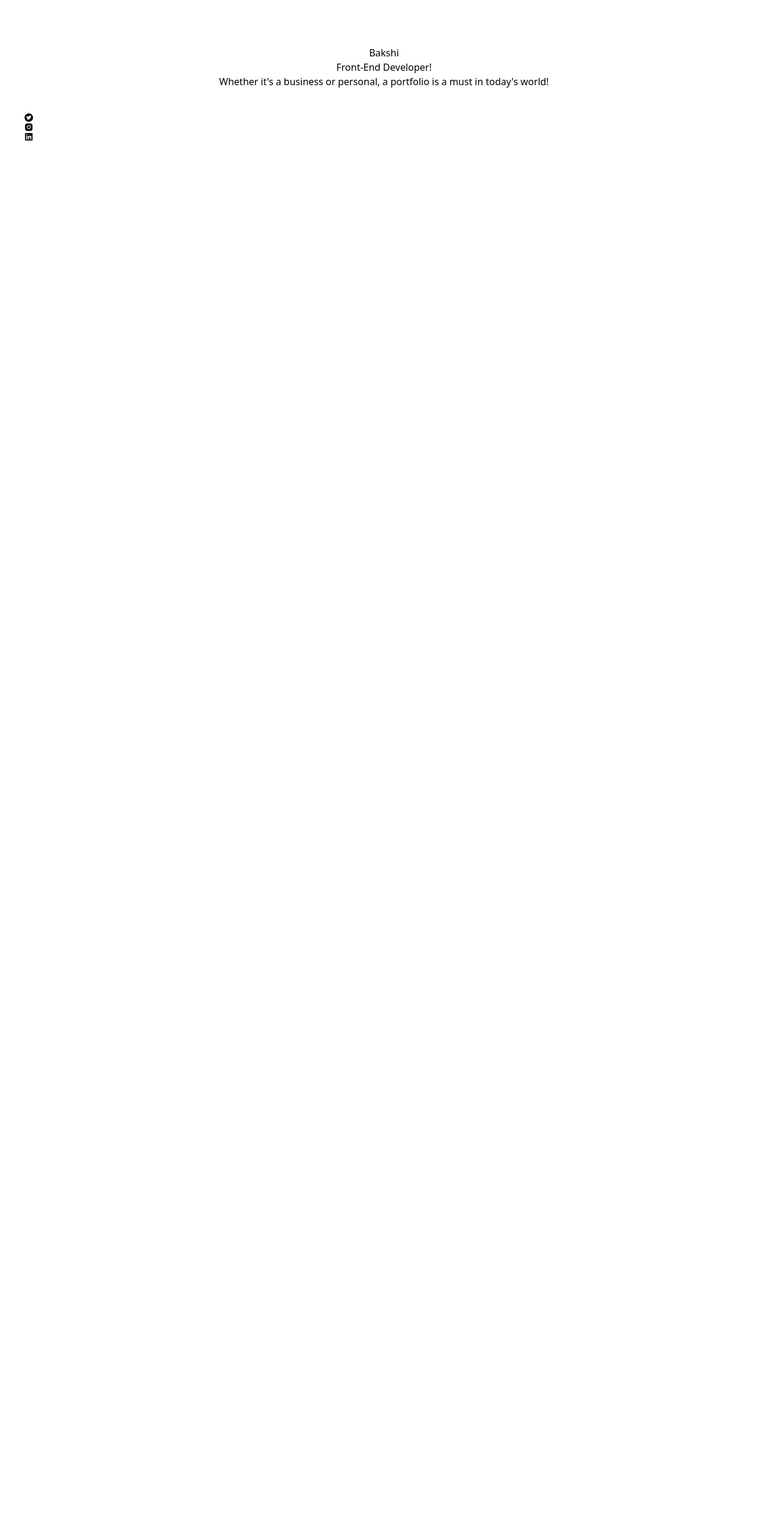
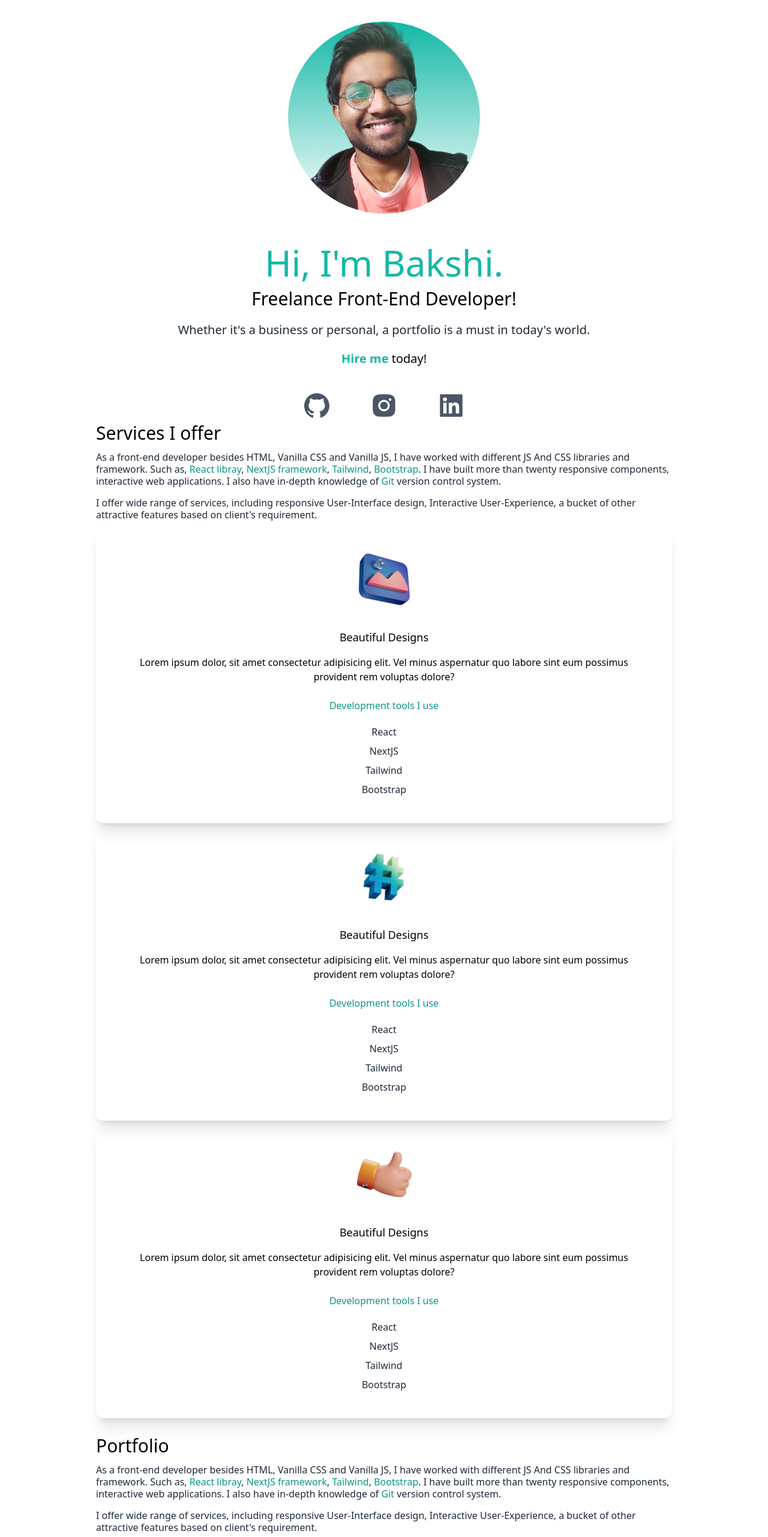
Before and after one commit to sunandasamanta/portfolio-react-tailwind, a Next.js app: page / in a window 1280 px wide. Shown: the part 120-2682 px from the top of the page at 60% size. Before the commit the page ends 800 px from the top, so only its background shows below. Built offline with nearby package versions, Linux system fonts and the light colour scheme.

Commit message:
added skill section

```diff
--- a/pages/index.js
+++ b/pages/index.js
@@ -1,9 +1,22 @@
 import Head from 'next/head';
 import Link from 'next/link';
+import Image from 'next/image';
 import { BsFillMoonStarsFill } from 'react-icons/bs';
-import { AiFillTwitterCircle, AiFillLinkedin, AiFillInstagram } from 'react-icons/ai';
+import { AiFillGithub, AiFillLinkedin, AiFillInstagram } from 'react-icons/ai';
+import bakshi from '../public/image-me.png';
+import design from '../public/design.png';
+import code from '../public/code.png';
+import consulting from '../public/consulting.png';
+import web1 from '../public/web1.png';
+import web2 from '../public/web2.png';
+import web3 from '../public/web3.png';
+import web4 from '../public/web4.png';
+import web5 from '../public/web5.png';
+import web6 from '../public/web6.png';
+// import Quotes from '@/components/Quotes';
 
 export default function Home() {
+
   return (
     <>
       <Head>
@@ -12,7 +25,7 @@ export default function Home() {
         <meta name="viewport" content="width=device-width, initial-scale=1" />
         <link rel="icon" href="/favicon.ico" />
       </Head>
-      <main className='bg-white px-10'>
+      <main className='bg-white px-10 md:px-20 lg:px-40'>
         <section className='min-h-screen'>
           <nav className='py-10 mb-12 flex justify-between'>
             <h1 className='text-xl font-burtons'>Bakshi_Codes</h1>
@@ -25,23 +38,98 @@ export default function Home() {
               </li>
             </ul>
           </nav>
+          <div className='relative mt-12 flex mx-auto bg-gradient-to-b from-teal-500 rounded-full w-80 h-80 overflow-hidden'>
+            <Image src={bakshi} alt="bakshi" className='object-cover' priority/>
+          </div>
           <div className='text-center p-10'>
-            <h2>Bakshi</h2>
-            <h3>Front-End Developer!</h3>
-            <p>Whether it&#39;s a business or personal, a portfolio is a must in today&#39;s world!</p>
+            {/* tracking-wider */}
+            <h2 className='text-5xl py-3 text-teal-500 font-medium md:text-6xl'>Hi, I&#39;m Bakshi.</h2>
+            <h3 className='text-2xl md:text-3xl'>Freelance Front-End Developer!</h3>
+            <p className='text-md py-5 leading-5 text-gray-800 md:text-xl'>Whether it&#39;s a business or personal, a portfolio is a must in today&#39;s world.</p>
+            <p className='text-xl'><Link className='text-teal-500 font-bold hover:text-teal-800' href="mailto:samantasunanda724@gmail.com">Hire me</Link> today!</p>
+          </div>
+          <div className='text-5xl flex gap-16 justify-center text-gray-600'>
+            <Link href="https://github.com/sunandasamanta">
+              <AiFillGithub className='hover:text-black' />
+            </Link>
+            <Link href="https://www.instagram.com/bakshi_codes/">
+              <AiFillInstagram className='hover:text-black' />
+            </Link>
+            <Link href="https://www.linkedin.com/in/sunanda-samanta-047ba519b/">
+              <AiFillLinkedin className='hover:text-[#0A66C2]' />
+            </Link>
+          </div>
+
+        </section>
+        <section>
+          <div>
+            <h3 className="text-3xl py-1">Services I offer</h3>
+            <p className="text-md py-2 leading-5 text-gray-800">
+              As a front-end developer besides HTML, Vanilla CSS and Vanilla JS, I have worked with different JS And CSS libraries and framework. Such as, <span className='text-teal-600'>React libray</span>, <span className='text-teal-600'>NextJS framework</span>, <span className='text-teal-600'>Tailwind</span>, <span className='text-teal-600'>Bootstrap</span>. I have built more than twenty responsive components, interactive web applications. I also have in-depth knowledge of <span className='text-teal-600'>Git</span> version control system.
+            </p>
+            <p className="text-md py-2 leading-5 text-gray-800">
+            I offer wide range of services, including responsive User-Interface design, Interactive User-Experience, a bucket of other attractive features based on client&#39;s requirement.
+            </p>
+          </div>
+          <div className="text-center shadow-xl p-10 rounded-xl">
+            <Image className='inline' src={design} width={100} height={100} alt="design" />
+            <h3 className='text-lg font-medium pt-8 pb-2'>Beautiful Designs</h3>
+            <p className='py-2'>Lorem ipsum dolor, sit amet consectetur adipisicing elit. Vel minus aspernatur quo labore sint eum possimus provident rem voluptas dolore?</p>
+            <h4 className='text-teal-600 py-4'>Development tools I use</h4>
+            <p className='text-gray-800 py-1'>React</p>
+            <p className='text-gray-800 py-1'>NextJS</p>
+            <p className='text-gray-800 py-1'>Tailwind</p>
+            <p className='text-gray-800 py-1'>Bootstrap</p>
+          </div>
+          <div className="text-center shadow-xl p-10 rounded-xl">
+            <Image className='inline' src={code} width={100} height={100} alt="design" />
+            <h3 className='text-lg font-medium pt-8 pb-2'>Beautiful Designs</h3>
+            <p className='py-2'>Lorem ipsum dolor, sit amet consectetur adipisicing elit. Vel minus aspernatur quo labore sint eum possimus provident rem voluptas dolore?</p>
+            <h4 className='text-teal-600 py-4'>Development tools I use</h4>
+            <p className='text-gray-800 py-1'>React</p>
+            <p className='text-gray-800 py-1'>NextJS</p>
+            <p className='text-gray-800 py-1'>Tailwind</p>
+            <p className='text-gray-800 py-1'>Bootstrap</p>
+          </div>
+          <div className="text-center shadow-xl p-10 mb-6 rounded-xl">
+            <Image className='inline' src={consulting} width={100} height={100} alt="design" />
+            <h3 className='text-lg font-medium pt-8 pb-2'>Beautiful Designs</h3>
+            <p className='py-2'>Lorem ipsum dolor, sit amet consectetur adipisicing elit. Vel minus aspernatur quo labore sint eum possimus provident rem voluptas dolore?</p>
+            <h4 className='text-teal-600 py-4'>Development tools I use</h4>
+            <p className='text-gray-800 py-1'>React</p>
+            <p className='text-gray-800 py-1'>NextJS</p>
+            <p className='text-gray-800 py-1'>Tailwind</p>
+            <p className='text-gray-800 py-1'>Bootstrap</p>
+          </div>
+        </section>
+        <section className="">
+          <div className="">
+            <h3 className="text-3xl py-1">Portfolio</h3>
+            <p className="text-md py-2 leading-5 text-gray-800">
+              As a front-end developer besides HTML, Vanilla CSS and Vanilla JS, I have worked with different JS And CSS libraries and framework. Such as, <span className='text-teal-600'>React libray</span>, <span className='text-teal-600'>NextJS framework</span>, <span className='text-teal-600'>Tailwind</span>, <span className='text-teal-600'>Bootstrap</span>. I have built more than twenty responsive components, interactive web applications. I also have in-depth knowledge of <span className='text-teal-600'>Git</span> version control system.
+            </p>
+            <p className="text-md py-2 leading-5 text-gray-800">
+              I offer wide range of services, including responsive User-Interface design, Interactive User-Experience, a bucket of other attractive features based on client&#39;s requirement.
+            </p>
           </div>
           <div>
-            <Link href="#">
-              <AiFillTwitterCircle />
-            </Link>
-            <Link href="#">
-              <AiFillInstagram />
-            </Link>
-            <Link href="#">
-              <AiFillLinkedin />
-            </Link>
+            <Image src={web1} alt="web1"/>
           </div>
-          <div></div>
+          <div>
+            <Image src={web2} alt="web2"/>
+          </div>
+          <div>
+            <Image src={web3} alt="web1"/>
+          </div>
+          <div>
+            <Image src={web4} alt="web1"/>
+          </div>
+          <div>
+            <Image src={web5} alt="web1"/>
+          </div>
+          <div>
+            <Image src={web6} alt="web1"/>
+          </div>
         </section>
       </main>
     </>
```
